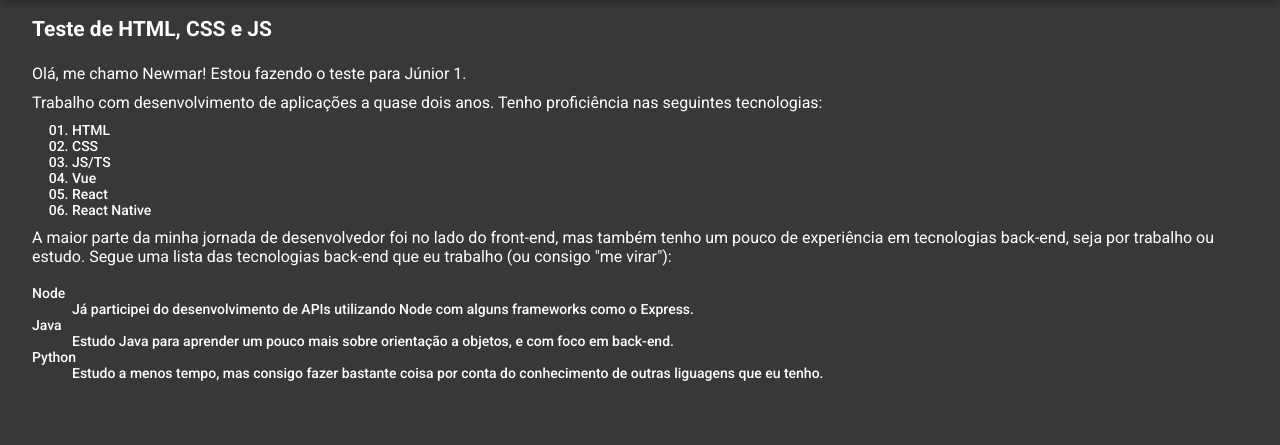
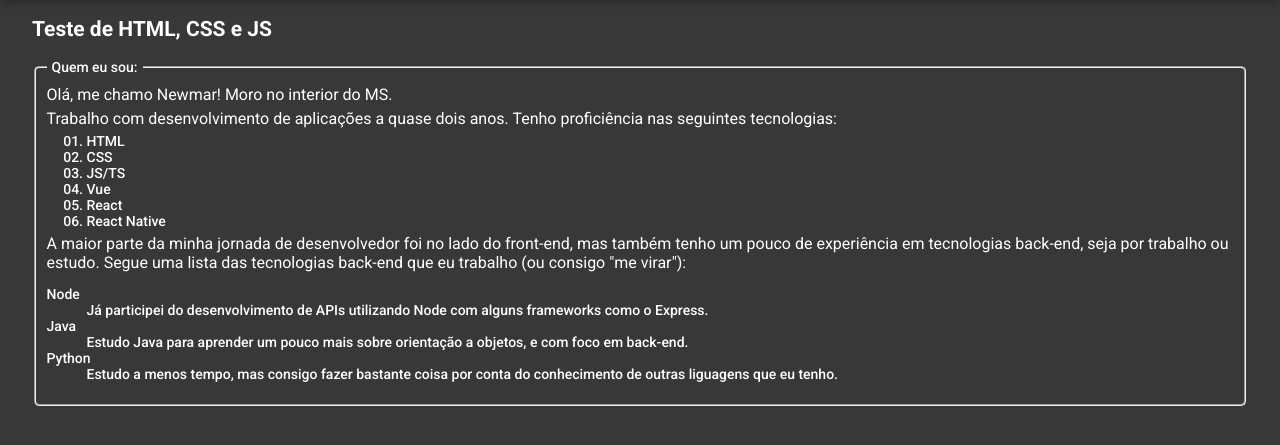
Before and after one commit to NewmarLucas/Visie-JR1, a PHP site: page / in a window 1280 px wide. Shown: the part 70-515 px from the top of the page. Run offline with PHP 8.4, Linux system fonts and the light colour scheme.

Commit message:
fix: adjusting p closing tag and adding fieldset tag

```diff
--- a/html-css-js/index.html
+++ b/html-css-js/index.html
@@ -32,7 +32,9 @@
 
     <article class="home-article">
       <h1>Teste de HTML, CSS e JS</h1>
-      <p>Olá, me chamo Newmar! Estou fazendo o teste para Júnior 1.</p>
+      <fieldset>
+        <legend>Quem eu sou:</legend>
+        <p>Olá, me chamo Newmar! Moro no interior do MS.</p>
         <p>
           Trabalho com desenvolvimento de aplicações a quase dois anos. Tenho
           proficiência nas seguintes tecnologias:
@@ -50,15 +52,25 @@
           front-end, mas também tenho um pouco de experiência em tecnologias
           back-end, seja por trabalho ou estudo. Segue uma lista das tecnologias
           back-end que eu trabalho (ou consigo "me virar"):
+        </p>
         <dl>
           <dt>Node</dt>
-        <dd>Já participei do desenvolvimento de APIs utilizando Node com alguns frameworks como o Express.</dd>
+          <dd>
+            Já participei do desenvolvimento de APIs utilizando Node com alguns
+            frameworks como o Express.
+          </dd>
           <dt>Java</dt>
-        <dd>Estudo Java para aprender um pouco mais sobre orientação a objetos, e com foco em back-end.</dd>
+          <dd>
+            Estudo Java para aprender um pouco mais sobre orientação a objetos,
+            e com foco em back-end.
+          </dd>
           <dt>Python</dt>
-        <dd>Estudo a menos tempo, mas consigo fazer bastante coisa por conta do conhecimento de outras liguagens que eu tenho.</dd>
+          <dd>
+            Estudo a menos tempo, mas consigo fazer bastante coisa por conta do
+            conhecimento de outras liguagens que eu tenho.
+          </dd>
         </dl>
-      </p>
+      </fieldset>
     </article>
     <script src="./index.js"></script>
   </body>
--- a/html-css-js/styles.css
+++ b/html-css-js/styles.css
@@ -51,6 +51,14 @@ header {
   margin: 5px 0;
 }
 
+.home-article fieldset {
+  border-radius: 5px;
+}
+
+.home-article fieldset legend {
+  padding: 0 5px;
+}
+
 .navigation-list {
   display: flex;
   gap: 5px;
```
Lines whose indentation alone changed are shown as unchanged.
